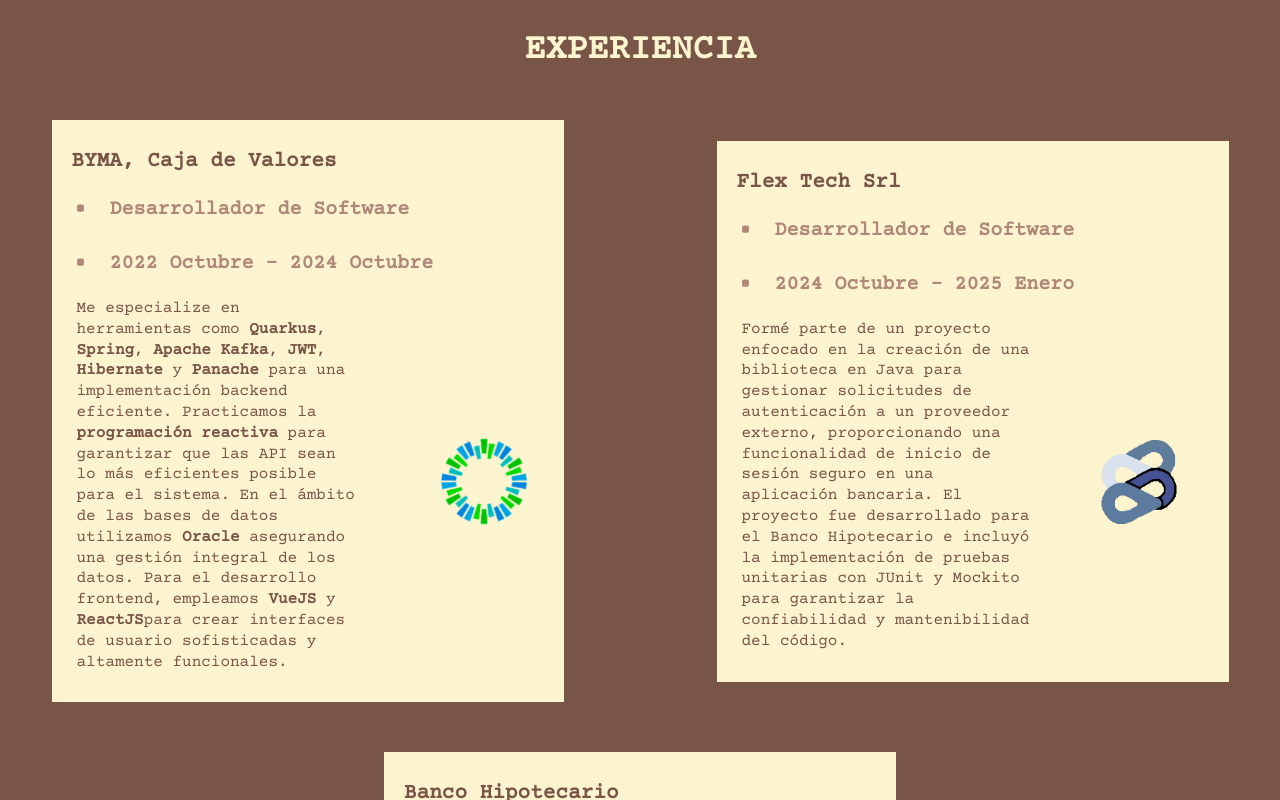
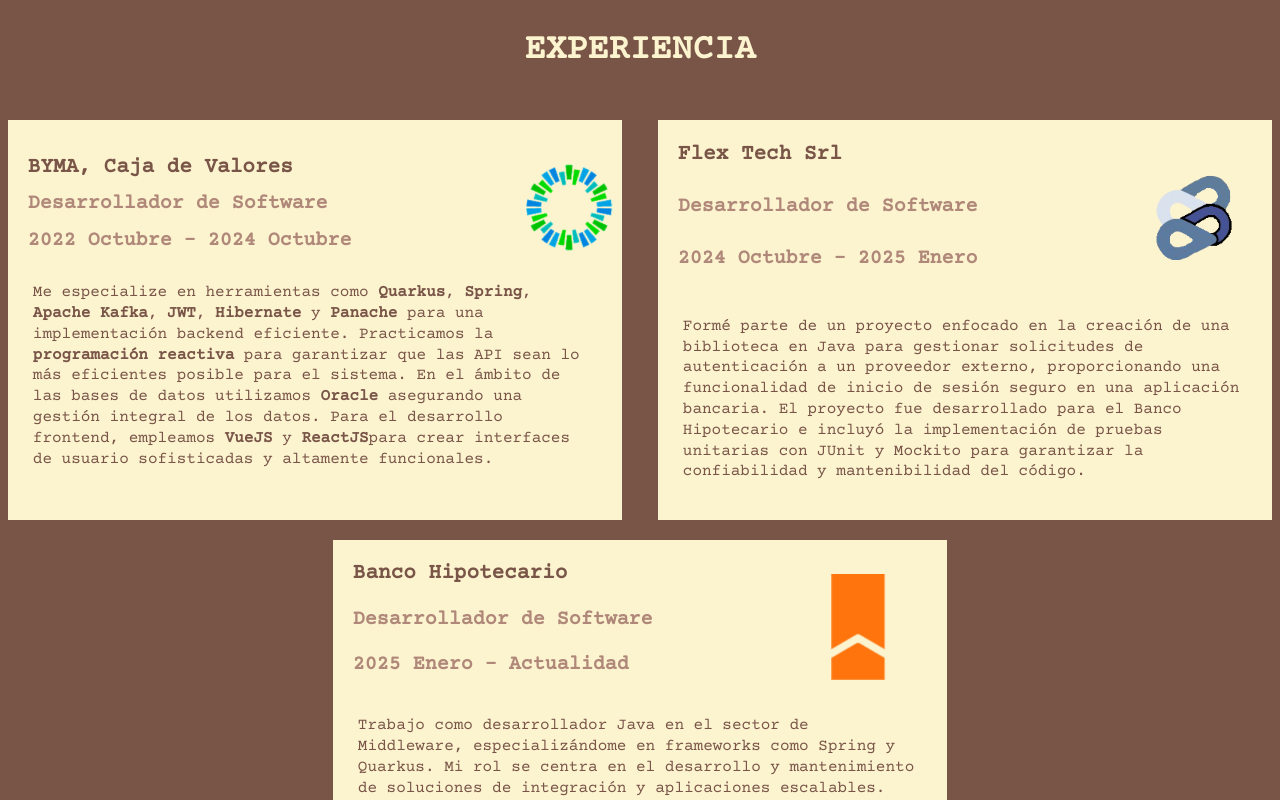
Before and after one commit to davidmarquez98/portafolio, a React (Vite) app: page /#/about in a window 1280 px wide. Shown: the part 1560-2360 px from the top of the page. Built offline with nearby package versions, Linux system fonts and the light colour scheme.

Commit message:
change cards experiencie

```diff
--- a/src/views/page/about/components/ExperienceCard.jsx
+++ b/src/views/page/about/components/ExperienceCard.jsx
@@ -10,16 +10,24 @@
         <div className={`experiencia-informacion-content ${mode}`}>
 
             <div className="trabajo-header">
-                        <h3 className={`trabajo-nombre ${mode}`}>{title}</h3>
-
-                        <div className="trabajo-secondary-titulo-container">
-                            <span className={`trabajo_separation__header light ${mode}`}>•</span>
-                            <h3 className={`trabajo-puesto trabajo-secondary-titulo ${mode}`}>{position}</h3>
-                        </div>
-                        <div className="trabajo-secondary-titulo-container">
-                            <span className={`trabajo_separation__header light ${mode}`}>•</span>
-                            <h3 className={`trabajo-tiempo trabajo-secondary-titulo ${mode}`}>{time}</h3>
-                        </div>
+                <div className='trabajo-nombre-container'>
+                    <h3 className={`trabajo-nombre ${mode}`}>{title}</h3>
+                    <h3 className={`trabajo-puesto trabajo-secondary-titulo ${mode}`}>{position}</h3>
+                    <h3 className={`trabajo-tiempo trabajo-secondary-titulo ${mode}`}>{time}</h3>
+                    {/* <div className="trabajo-secondary-titulo-container"> */}
+                        {/* <span className={`trabajo_separation__header light ${mode}`}>•</span> */}
+                        {/* <h3 className={`trabajo-puesto trabajo-secondary-titulo ${mode}`}>{position}</h3>
+                    </div>
+                    <div className="trabajo-secondary-titulo-container"> */}
+                        {/* <span className={`trabajo_separation__header light ${mode}`}>•</span> */}
+                        {/* <h3 className={`trabajo-tiempo trabajo-secondary-titulo ${mode}`}>{time}</h3>
+                    </div> */}
+                </div>
+                <div className="empresa-imagen-container">
+                    <div className="empresa-imagen-content">
+                        <img className={logo_class} src={logo}></img>
+                    </div>
+                </div>
             </div>
             <div className="trabajo-info">
                 <div className="trabajo-container">
@@ -31,12 +39,6 @@
                         </p>
                     </div>
                 </div>
-
-                <div className="empresa-imagen-container">
-                    <div className="empresa-imagen-content">
-                        <img className={logo_class} src={logo}></img>
-                    </div>
-                </div>
             </div>
         </div>
     );
--- a/src/views/page/about/components/experience-card.css
+++ b/src/views/page/about/components/experience-card.css
@@ -19,8 +19,9 @@
 
 .experiencia-informacion-container{
     display: flex;
-    gap: 50px;
-    width: 100%;
+    gap: 20px;
+    /* gap: 50px; */
+    /* width: 100%; */
     flex-wrap: wrap;
 }
 
@@ -29,7 +30,8 @@
     flex-direction: column;
     justify-content: center;
     margin: auto;
-    width: 40%;
+    width: 48%;
+    height: 400px;
 }
 
 .trabajo-content{
@@ -42,20 +44,20 @@
 .trabajo-header{
     display: flex;
     flex-wrap: wrap;
-    gap: 25px;
+    /* gap: 25px; */
     font-size: 18px;
-    padding: 30px 20px 0;
+    /* padding: 30px 20px 0; */
 }
 
 .trabajo-info{
     display: flex;
     flex-direction: row;
-    margin-bottom: 15px;
+    /* margin-bottom: 15px; */
 }
 
 .trabajo-secondary-titulo-container{
-    display: flex;
-    gap: 20px;
+    /* display: flex;
+    gap: 20px; */
 }
 
 .trabajo_separation__header_container{
@@ -68,6 +70,17 @@
     margin-top: -4px;
     font-size: 30px;
     color: #B08879;
+}
+
+.trabajo-nombre-container{
+    display: flex;
+    flex-wrap: wrap;
+    width: 75%;
+    padding-left: 20px;
+}
+
+.trabajo-nombre{
+    margin-right: 20px;
 }
 
 .trabajo-nombre.light{
@@ -110,21 +123,23 @@
 
 .empresa-imagen-container{
     display: flex;
-    align-items: center;
-    width: 35%;
+    width: 25%;
+    /* align-items: center; */
+    /* width: 35%; */
+}
+
+.empresa-imagen-content{
+    width: 100%;
 }
 
 .byma-logo{
-    margin-right: 15px;
     width: 200px;
 }
 
 .flex-tech-logo{
-    margin-right: 15px;
     width: 150px;
 }
 
 .bh-logo{
-    margin-right: 15px;
     width: 130px;
 }
```
